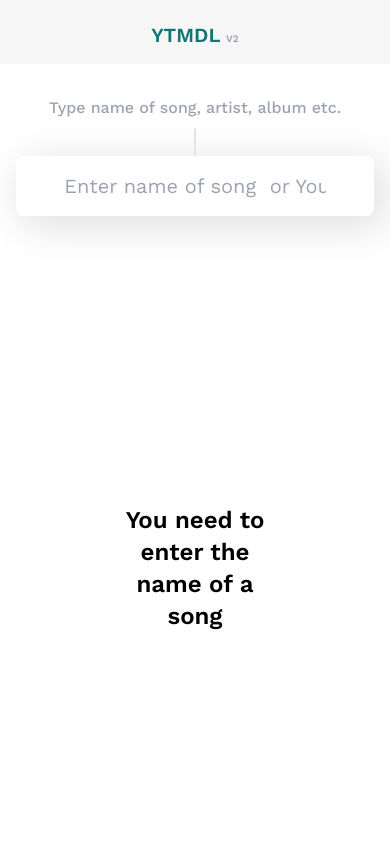
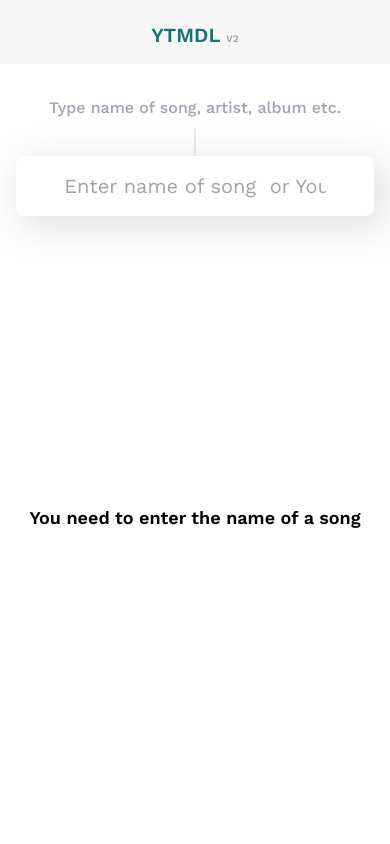
Before and after one commit to deepjyoti30/ytmdl-web-v2, a Vue app: page /search in a window 390 px wide. Shown: the top 844 px of the page. Built offline with nearby package versions, Linux system fonts and the light colour scheme; some icons are missing; what vue-resource would draw is missing.

Commit message:
Fix a text sizing issue in the Search component

```diff
--- a/src/views/Search.vue
+++ b/src/views/Search.vue
@@ -3,7 +3,7 @@
     <SearchBar class="my-8" @search="handleSearch" />
     <div
       v-if="getQuery == null"
-      class="write-something py-64 w-2/5 mr-auto ml-auto text-center text-2xl font-semibold dark:text-white"
+      class="write-something py-64 md:w-2/5 w-11/12 mr-auto ml-auto text-center md:text-2xl text-lg font-semibold dark:text-white"
     >
       You need to enter the name of a song
     </div>
```
